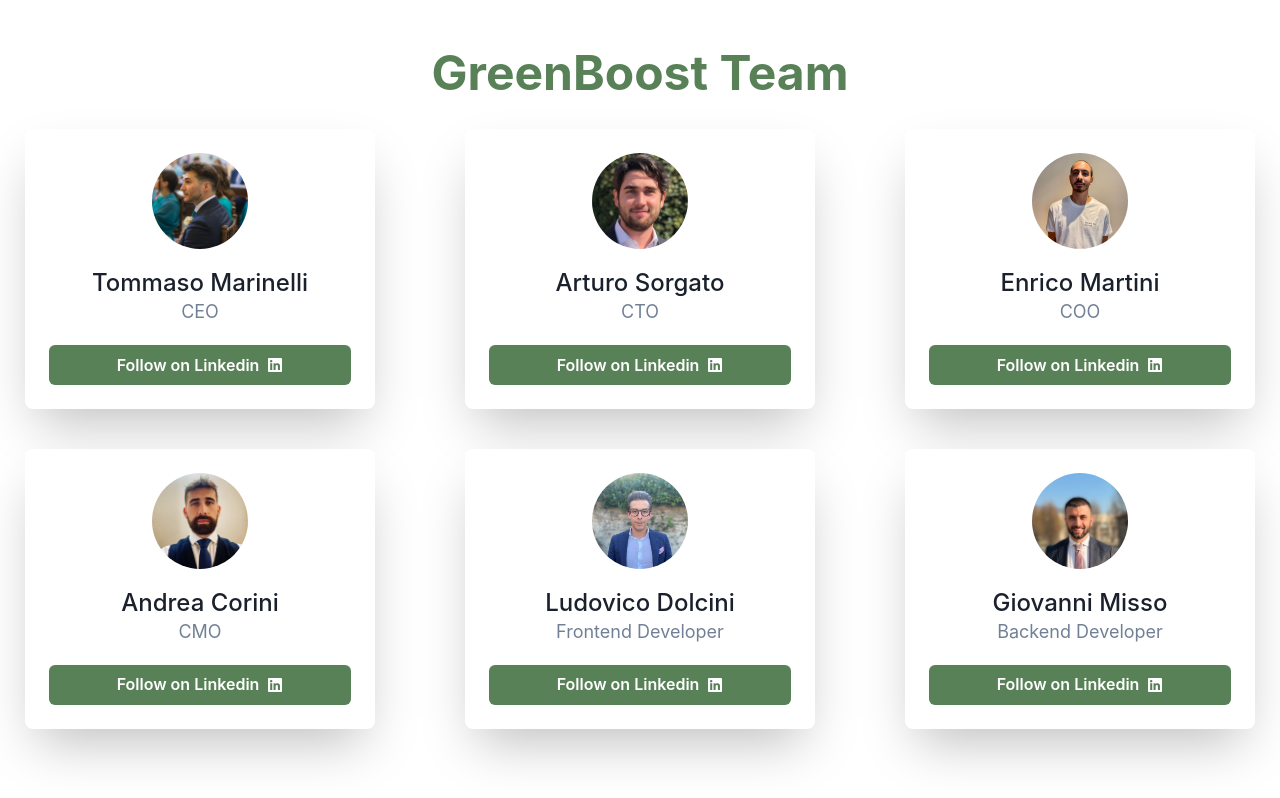
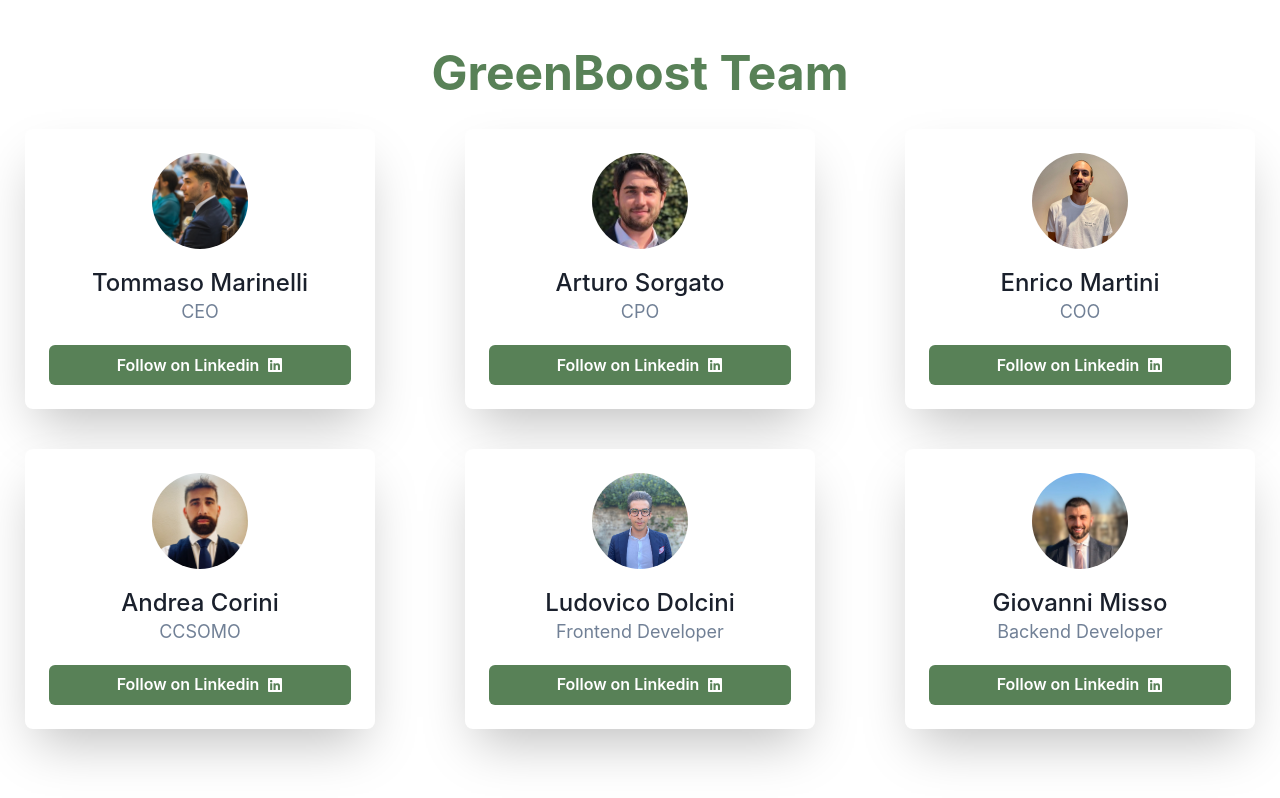
Before and after one commit to dolcio96/GreenBoost-LandingPage, a Next.js app: page / in a window 1280 px wide. Shown: the part 3506-4304 px from the top of the page. Built offline with nearby package versions, Linux system fonts and the light colour scheme.

Commit message:
modifica font e ruoli

```diff
--- a/components/team/index.js
+++ b/components/team/index.js
@@ -19,10 +19,10 @@ import TommasoAvatar from "@public/Images/team/tommaso.jpg"
 const team = {
     ludovico: { nome: "Ludovico Dolcini", role: "Frontend Developer", desc: "descrizione", linkedin: "https://www.linkedin.com/in/ldolcini/", img: LudovicoAvatar },
     giovanni: { nome: "Giovanni Misso", role: "Backend Developer", desc: "descrizione", linkedin: "https://www.linkedin.com/in/giovannimisso/", img: GiovanniAvatar },
-    arturo: { nome: "Arturo Sorgato", role: "CTO", desc: "descrizione", linkedin: "https://www.linkedin.com/in/arturo-sorgato-555b05215/", img: ArturoAvatar },
+    arturo: { nome: "Arturo Sorgato", role: "CPO", desc: "descrizione", linkedin: "https://www.linkedin.com/in/arturo-sorgato-555b05215/", img: ArturoAvatar },
     tommaso: { nome: "Tommaso Marinelli", role: "CEO", desc: "descrizione", linkedin: "https://www.linkedin.com/in/tommaso-marinelli1/", img: TommasoAvatar },
     enrico: { nome: "Enrico Martini", role: "COO", desc: "descrizione", linkedin: "https://www.linkedin.com/in/enrico-martini-070696/", img: EnricoAvatar },
-    andrea: { nome: "Andrea Corini", role: "CMO", desc: "descrizione", linkedin: "https://www.linkedin.com/in/andrea-corini-131634129/", img: AndreaAvatar },
+    andrea: { nome: "Andrea Corini", role: "CCSOMO", desc: "descrizione", linkedin: "https://www.linkedin.com/in/andrea-corini-131634129/", img: AndreaAvatar },
 }
 
 const Bubbles = () => {
--- a/styles/theme.js
+++ b/styles/theme.js
@@ -12,7 +12,12 @@ export const myTheme = extendTheme({
         warning: "#F2C57C"
     },
 
-
+    fonts: {
+        body: "SF Pro Display, sans-serif",
+        heading: "SF Pro Display, sans-serif",
+        text:"SF Pro Display, serif",
+        mono: "Menlo, monospace",
+    },
 
     components: {
         Modal: {
```
